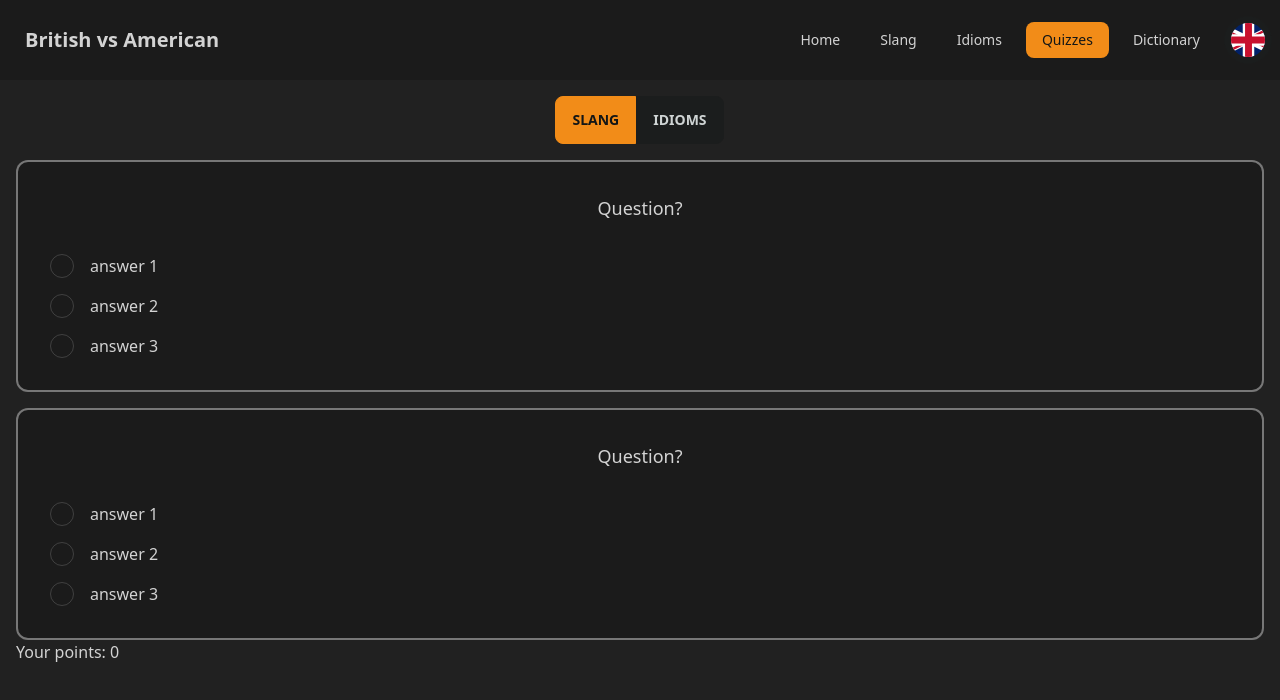
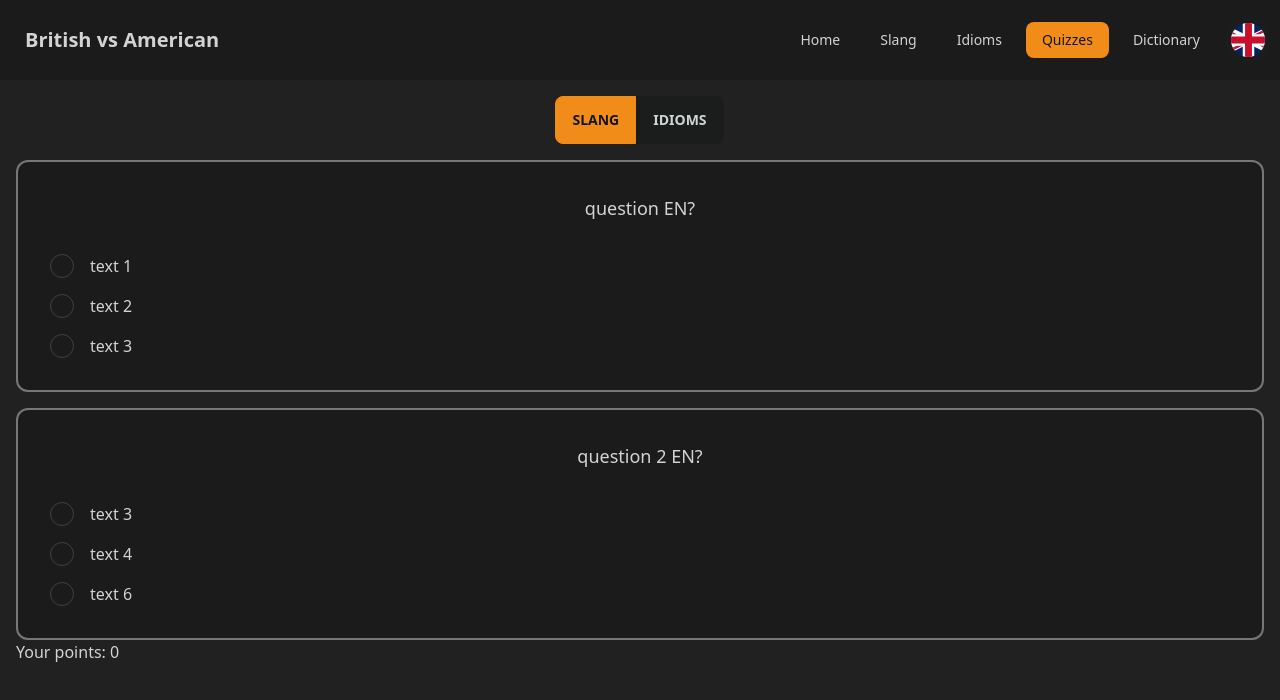
Before and after one commit to lemmoor/project1, a React (Vite) app: page /quizzes in a window 1280 px wide. Shown: the top 700 px of the page. Built offline with nearby package versions, Linux system fonts and the light colour scheme.

Commit message:
Quizzes translations data structure

```diff
--- a/src/components/Quiz/QuizAnswer.tsx
+++ b/src/components/Quiz/QuizAnswer.tsx
@@ -3,7 +3,7 @@ interface QuizAnswerProps {
   answerChosen: boolean;
   text: string;
   isCorrect: boolean;
-  id: number;
+  radioId: number;
 }
 
 function QuizAnswer({
@@ -11,13 +11,13 @@ function QuizAnswer({
   text,
   isCorrect,
   handleRadioChange,
-  id,
+  radioId,
 }: QuizAnswerProps) {
   return (
     <div className="flex align-text-bottom gap-4 mt-4">
       <input
         type="radio"
-        name={`radio-${id}`}
+        name={`radio-${radioId}`}
         className={`radio ${
           answerChosen ? (isCorrect ? 'radio-success' : 'radio-error') : ''
         } disabled:opacity-100 disabled:cursor-auto`}
--- a/src/components/Quiz/QuizQuestionCard.tsx
+++ b/src/components/Quiz/QuizQuestionCard.tsx
@@ -1,12 +1,22 @@
 import { useState } from 'react';
 import QuizAnswer from './QuizAnswer';
 
+interface Question {
+  id: number;
+  question: string;
+  answers: {
+    id: number;
+    answer: string;
+    isCorrect: boolean;
+  }[];
+}
+
 interface QuizQuestionCardProps {
   setPoints: React.Dispatch<React.SetStateAction<number>>;
-  id: number;
+  data: Question;
 }
 
-function QuizQuestionCard({ setPoints, id }: QuizQuestionCardProps) {
+function QuizQuestionCard({ setPoints, data }: QuizQuestionCardProps) {
   const [answerChosen, setAnswerChosen] = useState(false);
   const handleRadioChange = (isCorrect: boolean) => {
     setAnswerChosen(true);
@@ -15,29 +25,20 @@ function QuizQuestionCard({ setPoints, id }: QuizQuestionCardProps) {
 
   return (
     <div className="bg-base-300 mt-4 p-8 rounded-xl border-base-content border-opacity-50 border-2">
-      <p className="text-center text-lg bold mb-4">Question?</p>
+      <p className="text-center text-lg bold mb-4">{data.question}</p>
       <div className="form-control">
-        <QuizAnswer
-          answerChosen={answerChosen}
-          text="answer 1"
-          isCorrect={false}
-          handleRadioChange={handleRadioChange}
-          id={id}
-        />
-        <QuizAnswer
-          answerChosen={answerChosen}
-          text="answer 2"
-          isCorrect
-          handleRadioChange={handleRadioChange}
-          id={id}
-        />
-        <QuizAnswer
-          answerChosen={answerChosen}
-          text="answer 3"
-          isCorrect={false}
-          handleRadioChange={handleRadioChange}
-          id={id}
-        />
+        {data.answers.map((a) => {
+          return (
+            <QuizAnswer
+              key={a.id}
+              isCorrect={a.isCorrect}
+              answerChosen={answerChosen}
+              radioId={data.id}
+              handleRadioChange={handleRadioChange}
+              text={a.answer}
+            />
+          );
+        })}
       </div>
     </div>
   );
--- a/src/components/Quiz/quiz1.ts
+++ b/src/components/Quiz/quiz1.ts
@@ -1,15 +1,96 @@
-export const quiz1 = {
-    q1: [{
-        a: "text 1",
-        isCorrect: false
-    },
-    {
-        a: "text 2",
-        isCorrect: false
-    },
-    {
-        a: "text 3",
-        isCorrect: true
-    }]
+const quizSlangEn = [
+  {
+    id: 11,
+    question: 'question EN?',
+    answers: [
+      {
+        id: 1,
+        answer: 'text 1',
+        isCorrect: false,
+      },
+      {
+        id: 2,
+        answer: 'text 2',
+        isCorrect: false,
+      },
+      {
+        id: 3,
+        answer: 'text 3',
+        isCorrect: true,
+      },
+    ],
+  },
+  {
+    id: 12,
+    question: 'question 2 EN?',
+    answers: [
+      {
+        id: 4,
+        answer: 'text 3',
+        isCorrect: true,
+      },
+      {
+        id: 5,
+        answer: 'text 4',
+        isCorrect: false,
+      },
+      {
+        id: 6,
+        answer: 'text 6',
+        isCorrect: false,
+      },
+    ],
+  },
+];
 
-}
+const quizSlangPL = [
+  {
+    id: 11,
+    question: 'question PL?',
+    answers: [
+      {
+        id: 1,
+        answer: 'text 1',
+        isCorrect: false,
+      },
+      {
+        id: 2,
+        answer: 'text 2',
+        isCorrect: false,
+      },
+      {
+        id: 3,
+        answer: 'text 3',
+        isCorrect: true,
+      },
+    ],
+  },
+  {
+    id: 12,
+    question: 'question 2 PL?',
+    answers: [
+      {
+        id: 4,
+        answer: 'text 3',
+        isCorrect: true,
+      },
+      {
+        id: 5,
+        answer: 'text 4',
+        isCorrect: false,
+      },
+      {
+        id: 6,
+        answer: 'text 6',
+        isCorrect: false,
+      },
+    ],
+  },
+];
+
+export const quizSlang = {
+  en: quizSlangEn,
+  pl: quizSlangPL,
+} as {
+  [key: string]: typeof quizSlangEn;
+};
--- a/src/main.tsx
+++ b/src/main.tsx
@@ -8,7 +8,7 @@ import Dictionary from './pages/Dictionary';
 import Idioms from './pages/Idioms';
 import Vocabulary from './pages/Vocabulary';
 import ScrollToTop from './components/ScrollToTop';
-import Quizzes from './pages/Qiuzzes';
+import Quizzes from './pages/Quizzes';
 import TranslationsProvider from './components/TranslationsProvider';
 
 ReactDOM.createRoot(document.getElementById('root') as HTMLElement).render(
--- a/src/pages/Dictionary.tsx
+++ b/src/pages/Dictionary.tsx
@@ -5,7 +5,6 @@ import Pronunciation from '../components/Pronunciation';
 import capitalize from '../utils/utils';
 import DictionaryDefinitions from '../components/DictionaryDefintions';
 import { TranslationsContext } from '../context/translationsContext';
-// import bannerImg from '../assets/us-flags.jpg';
 
 function Dictionary() {
   const [searchedWord, setSearchedWord] = useState('');
@@ -86,7 +85,7 @@ function Dictionary() {
       {data ? (
         <section className="my-4">
           <h2 className="text-2xl font-bold mb-4">{capitalize(data.word)}</h2>
-          <div className="flex items-center gap-2 my-2">
+          <div className="flex items-center gap-2 m-2">
             {data.phonetics.map((p) => (
               <Pronunciation
                 audioSrc={p.audio}
--- a/src/pages/Qiuzzes.tsx
+++ /dev/null
@@ -1,35 +0,0 @@
-import { useState } from 'react';
-import QuizQuestionCard from '../components/Quiz/QuizQuestionCard';
-
-function Quizzes() {
-  const [qiuzOpen, setQuizOpen] = useState<'slang' | 'idiom'>('slang');
-  const [points, setPoints] = useState(0);
-
-  return (
-    <main className="container p-4">
-      <div className="btn-group mx-auto block w-fit">
-        <button
-          type="button"
-          className={`btn ${qiuzOpen === 'slang' && 'btn-active'}`}
-          onClick={() => setQuizOpen('slang')}
-        >
-          Slang
-        </button>
-        <button
-          type="button"
-          className={`btn ${qiuzOpen === 'idiom' && 'btn-active'}`}
-          onClick={() => setQuizOpen('idiom')}
-        >
-          Idioms
-        </button>
-      </div>
-      <section>
-        <QuizQuestionCard setPoints={setPoints} id={0} />
-        <QuizQuestionCard setPoints={setPoints} id={1} />
-        <p>Your points: {points} </p>
-      </section>
-    </main>
-  );
-}
-
-export default Quizzes;
--- /dev/null
+++ b/src/pages/Quizzes.tsx
@@ -0,0 +1,47 @@
+import { useContext, useState } from 'react';
+import QuizQuestionCard from '../components/Quiz/QuizQuestionCard';
+import { quizSlang } from '../components/Quiz/quiz1';
+import { TranslationsContext } from '../context/translationsContext';
+
+function Quizzes() {
+  const [quizOpen, setQuizOpen] = useState<'slang' | 'idiom'>('slang');
+  const [points, setPoints] = useState(0);
+  const { currentLanguage } = useContext(TranslationsContext);
+  const quiz1 = quizSlang[currentLanguage];
+
+  return (
+    <main className="container p-4">
+      <div className="btn-group mx-auto block w-fit">
+        <button
+          type="button"
+          className={`btn ${quizOpen === 'slang' && 'btn-active'}`}
+          onClick={() => setQuizOpen('slang')}
+        >
+          Slang
+        </button>
+        <button
+          type="button"
+          className={`btn ${quizOpen === 'idiom' && 'btn-active'}`}
+          onClick={() => setQuizOpen('idiom')}
+        >
+          Idioms
+        </button>
+      </div>
+      <section>
+        {quiz1.map((question) => {
+          return (
+            <QuizQuestionCard
+              setPoints={setPoints}
+              data={question}
+              key={question.id}
+            />
+          );
+        })}
+        {/* <QuizQuestionCard setPoints={setPoints} id={1} /> */}
+        <p>Your points: {points} </p>
+      </section>
+    </main>
+  );
+}
+
+export default Quizzes;
```
